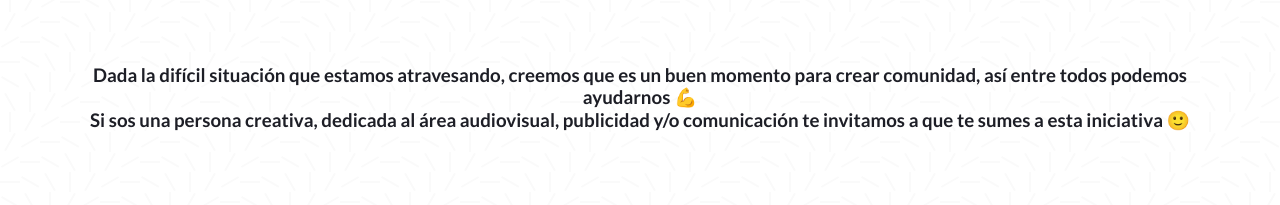
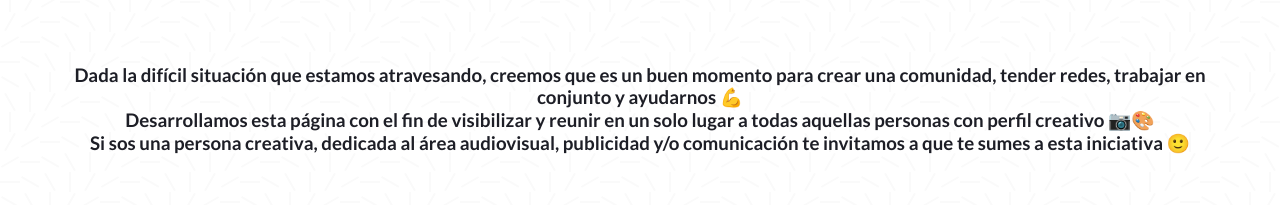
Before and after one commit to toti1212/creatives.lat, a React (Create React App) app: page / in a window 1280 px wide. Shown: the part 192-397 px from the top of the page. Built offline with nearby package versions, Linux system fonts and the light colour scheme; no server answers.

Commit message:
🛠  Update banner text

```diff
--- a/src/components/Banner/index.jsx
+++ b/src/components/Banner/index.jsx
@@ -8,10 +8,17 @@ const Banner = () => (
       Creatives.lat <span role="img" aria-label="logo"></span>🎨
     </h1>
     <h3>
-      Dada la difícil situación que estamos atravesando, creemos que es un
-      buen momento para crear comunidad, así entre todos podemos ayudarnos{" "}
+      Dada la difícil situación que estamos atravesando, creemos que es un buen
+      momento para crear una comunidad, tender redes, trabajar en conjunto y
+      ayudarnos{" "}
       <span role="img" aria-label="logo">
         💪
+      </span>
+      <br />
+      Desarrollamos esta página con el fin de visibilizar y reunir en un solo
+      lugar a todas aquellas personas con perfil creativo{" "}
+      <span role="img" aria-label="emoji creativo">
+        📷🎨
       </span>
       <br />
       Si sos una persona creativa, dedicada al área audiovisual, publicidad y/o
```
